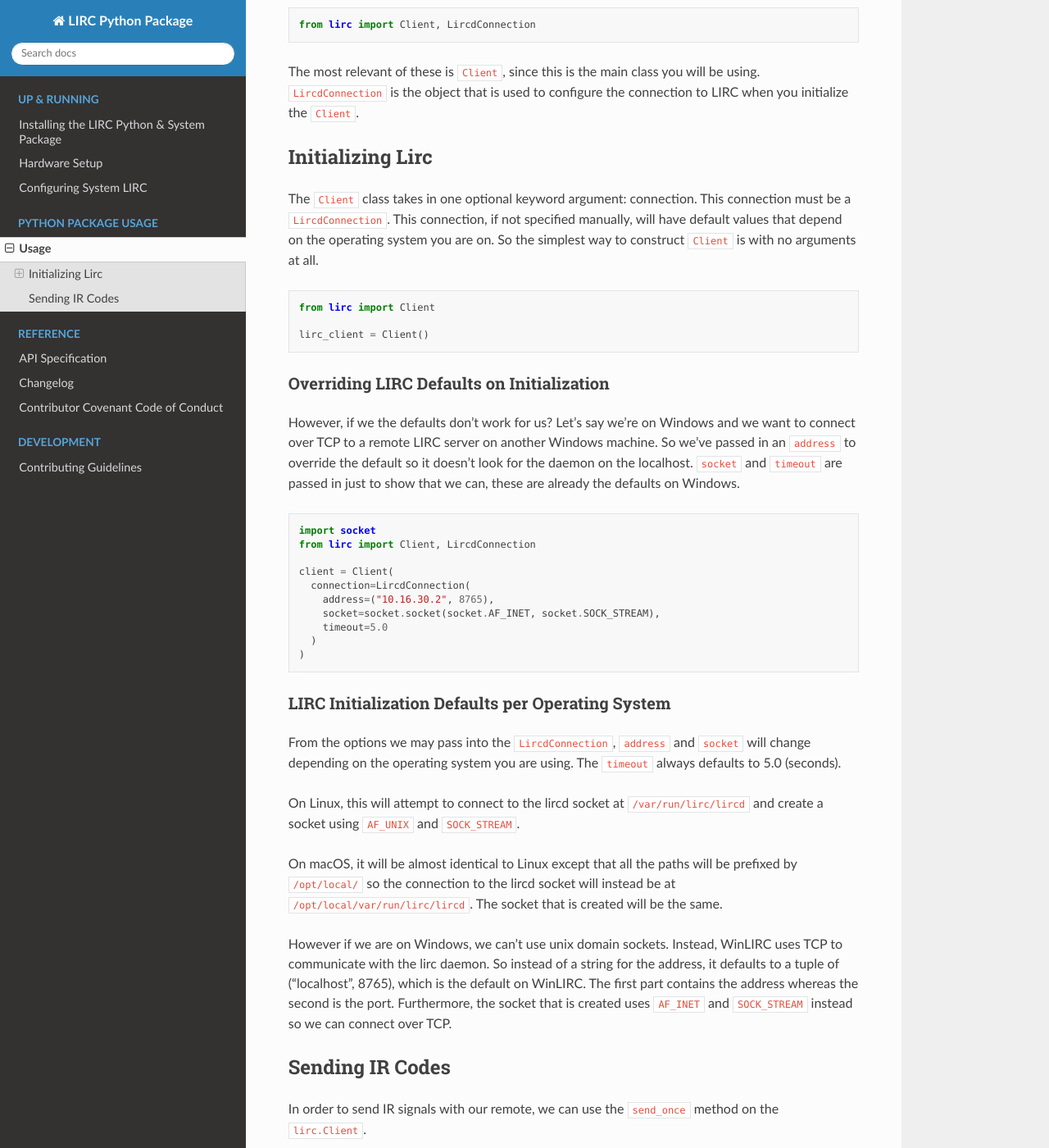
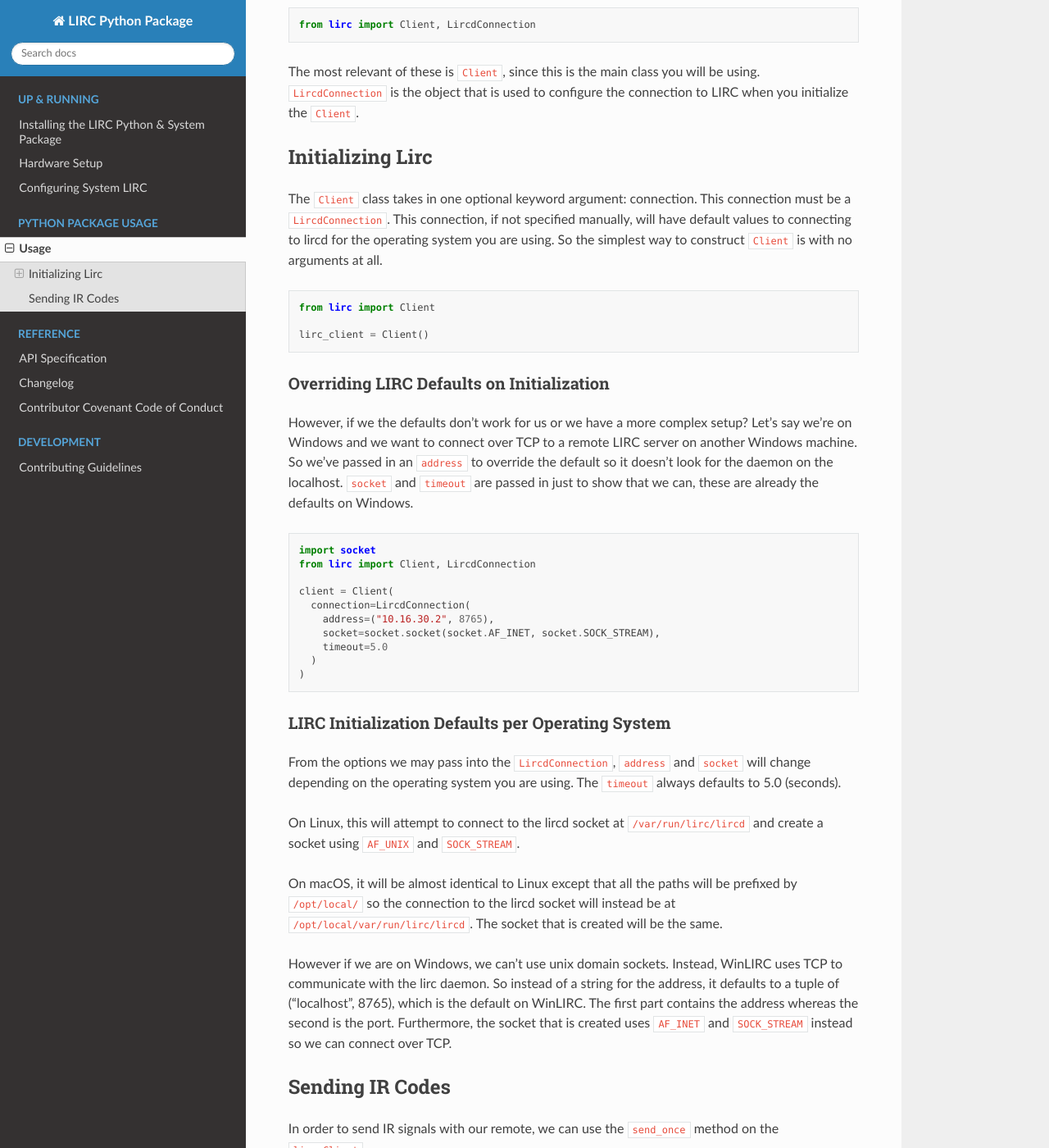
Before and after one commit to eugenetriguba/lirc, a Sphinx documentation site: the page built from docs/source/usage.rst, in a window 1280 px wide and 1400 px high, scrolled down 224 px. Shown: the whole window at 82% size. Built offline with Sphinx 7.4.7 and the Read the Docs theme 2.0.0, drawn with Linux system fonts in a browser that asks for light colours; some of the changed text lies outside the part shown.

```diff
--- a/docs/source/usage.rst
+++ b/docs/source/usage.rst
@@ -19,9 +19,9 @@
 
 The ``Client`` class takes in one optional keyword argument: connection.
 This connection must be a ``LircdConnection``. This connection, if not
-specified manually, will have default values that depend on the operating
-system you are on. So the simplest way to construct ``Client`` is with no
-arguments at all.
+specified manually, will have default values to connecting to lircd for
+the operating system you are using. So the simplest way to construct ``Client``
+is with no arguments at all.
 
 .. code-block:: python
 
@@ -32,11 +32,11 @@
 Overriding LIRC Defaults on Initialization
 ==========================================
 
-However, if we the defaults don't work for us? Let's say we're on Windows
-and we want to connect over TCP to a remote LIRC server on another Windows
-machine. So we've passed in an ``address`` to override the default so it doesn't
-look for the daemon on the localhost. ``socket`` and ``timeout`` are passed in
-just to show that we can, these are already the defaults on Windows.
+However, if we the defaults don't work for us or we have a more complex setup?
+Let's say we're on Windows and we want to connect over TCP to a remote LIRC server
+on another Windows machine. So we've passed in an ``address`` to override the default
+so it doesn't look for the daemon on the localhost. ``socket`` and ``timeout`` are
+passed in just to show that we can, these are already the defaults on Windows.
 
 .. code-block:: python
 
```
Also changed, not shown: other parts of docs/source/usage.rst (+2 -2 lines).
